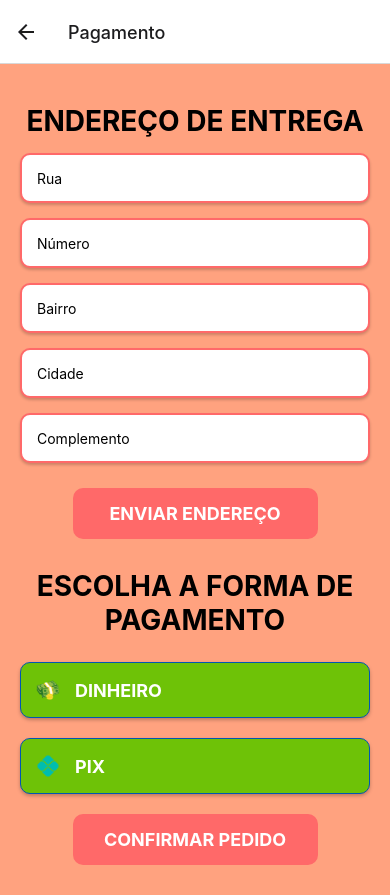
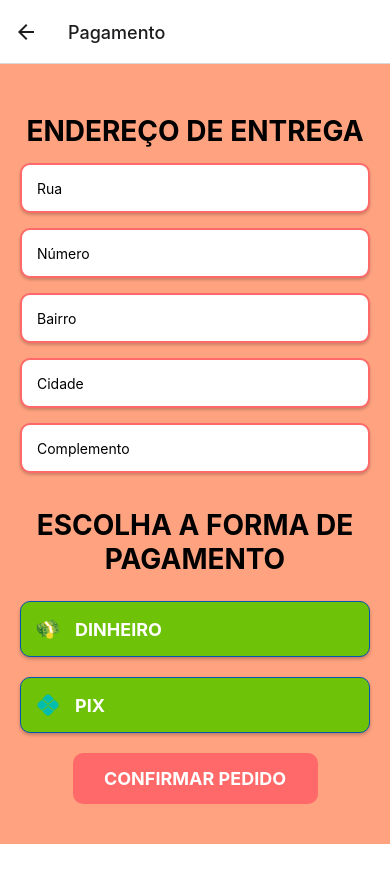
Before and after one commit to devgarciadiogo/solvere-tech, a React Native app: screen /Pagamento in a window 390 px wide. After the commit the page ends 844 px from the top, so only its background shows below. Built offline with nearby package versions, Linux system fonts and the light colour scheme.

Commit message:
v2.5.1
- Finalizando a tela de perfil e ajustando alguns detalhes

```diff
--- a/Cadastro.js
+++ b/Cadastro.js
@@ -39,7 +39,7 @@ const Cadastro = ({ navigation }) => {
       // Fazer a requisição POST para o backend usando Axios
       try {
         const response = await axios.post(
-          "http://192.168.0.92:3000/gravar",
+          "http://192.168.0.129:3000/gravar",
           dados,
           {
             headers: {
--- a/Login.js
+++ b/Login.js
@@ -1,21 +1,21 @@
 import React, { useState } from "react";
 import { StatusBar } from "expo-status-bar";
 import {
-  StyleSheet,
   Text,
   View,
   TextInput,
   Image,
   TouchableOpacity,
   Alert,
+  StyleSheet,
 } from "react-native";
 import axios from "axios";
-import AsyncStorage from "@react-native-async-storage/async-storage"; // Importa o AsyncStorage
+import AsyncStorage from "@react-native-async-storage/async-storage";
 
 export default function Login({ navigation }) {
   React.useLayoutEffect(() => {
     navigation.setOptions({
-      headerShown: false, // Esconde o cabeçalho da tela
+      headerShown: false,
     });
   }, [navigation]);
 
@@ -28,7 +28,7 @@ export default function Login({ navigation }) {
       return;
     }
     try {
-      const response = await axios.post("http://192.168.0.92:3000/login", {
+      const response = await axios.post("http://192.168.0.129:3000/login", {
         email,
         senha,
       });
@@ -37,31 +37,39 @@ export default function Login({ navigation }) {
 
       if (response.data.success) {
         Alert.alert("Login bem-sucedido!", response.data.message);
-
-        // Verifique se o userId está definido
         if (response.data.userId) {
-          try {
-            // Armazena o userId no AsyncStorage como string
           await AsyncStorage.setItem("userId", String(response.data.userId));
           console.log("User ID saved:", response.data.userId);
-          } catch (storageError) {
-            console.error("Erro ao salvar o userId:", storageError);
-          }
         } else {
           console.warn("userId não encontrado na resposta");
         }
-
-        // Navega para a tela de cardápio
         navigation.navigate("Cardapio");
       } else {
         Alert.alert("Erro", response.data.message);
       }
     } catch (error) {
       console.error("Erro na requisição:", error);
+
+      // Verifique a estrutura do erro
+      if (error.response) {
+        console.log("Status:", error.response.status);
+        console.log("Dados do erro:", error.response.data);
+      }
+
+      const errorMessage = error.response?.data?.message || "Erro desconhecido";
+
+      // Alert para login não encontrado
+      if (errorMessage === "Usuário não encontrado") {
+        Alert.alert(
+          "Erro",
+          "Login não encontrado. Por favor, faça seu cadastro."
+        );
+      } else {
         Alert.alert(
           "Erro",
           "Não foi possível realizar o login. Tente novamente mais tarde."
         );
+      }
     }
   };
 
@@ -76,7 +84,6 @@ export default function Login({ navigation }) {
       <Text style={styles.display1}>FAÇA SEU LOGIN</Text>
 
       <Text style={styles.display2}>EMAIL</Text>
-
       <TextInput
         style={styles.email}
         value={email}
@@ -119,101 +126,72 @@ export default function Login({ navigation }) {
     </View>
   );
 }
+
 const styles = StyleSheet.create({
   container: {
     flex: 1,
-    backgroundColor: "#FFA27F", //Altera a cor do background
-    marginTop: 20,
+    backgroundColor: "#FFA27F",
     justifyContent: "space-between",
+    paddingTop: 20,
   },
   display1: {
-    //Segunda linha de texto
-    marginLeft: 10, //Margem esquerda do texto
-    marginVertical: 20, // Adiciona mais espaço acima e abaixo do texto
+    marginVertical: 20,
     fontSize: 25,
-    textAlign: "center", //Centraliza o texto
+    textAlign: "center",
     fontWeight: "bold",
   },
   display2: {
-    //Label para email
     margin: 5,
-    marginLeft: 20, //Margem esquerda do texto
+    marginLeft: 20,
     fontSize: 22,
     fontWeight: "bold",
   },
   display3: {
-    //Label para senha
     margin: 5,
-    marginLeft: 20, //Margem esquerda do texto
+    marginLeft: 20,
     fontSize: 22,
     fontWeight: "bold",
   },
   email: {
-    //Caixa de texto para email
     marginVertical: 10,
-    marginTop: 2, //Margem da caixa de entrada para o label email
-    width: 370, //Largura da caixa de entrada
-    height: 40, //Altura da caixa de entrada
+    marginLeft: 20,
+    width: 370,
+    height: 40,
     backgroundColor: "#FFF",
-    borderEndWidth: 1,
-    marginLeft: 20, //Margem esquerda do texto
-    padding: 2, //Espaço para a entrada de dados e a borda
-    paddingLeft: 10,
+    padding: 10,
     placeholderTextColor: "rgba(0, 0, 0, 0.5)",
-    shadowColor: "#000",
-    shadowOffset: { width: 0, height: 2 },
-    shadowOpacity: 0.25,
-    shadowRadius: 3.84,
-    elevation: 5,
-    borderColor: "#FF0000", // Cor da borda
-    borderWidth: 1, // Largura da borda
+    borderColor: "#FF0000",
+    borderWidth: 1,
+    borderRadius: 5,
   },
   senha: {
-    //Caixa de texto para senha
     marginVertical: 10,
+    marginLeft: 20,
+    width: 370,
+    height: 40,
     backgroundColor: "#FFF",
-    height: 40,
-    borderEndWidth: 1,
-    marginLeft: 20, //Margem esquerda do texto
-    marginTop: 2, //Margem da primeira caixa de entrada para segunda
-    padding: 2, //Espaço entra a entrada de dados e a borda
-    paddingLeft: 10,
-    width: 370, //Aumente a largura da caixa de entrada
+    padding: 10,
     placeholderTextColor: "rgba(0, 0, 0, 0.5)",
-    shadowColor: "#000",
-    shadowOffset: { width: 0, height: 2 },
-    shadowOpacity: 0.25,
-    shadowRadius: 3.84,
-    elevation: 5,
-    borderColor: "#FF0000", // Cor da borda
-    borderWidth: 1, // Largura da borda
+    borderColor: "#FF0000",
+    borderWidth: 1,
+    borderRadius: 5,
   },
   imagem: {
-    // Configurações para a imagem
-    width: 200, //Largura
-    height: 200, //Altura
+    width: 200,
+    height: 200,
     marginVertical: 20,
-    marginTop: 5, //Margem da figura no topo para elemento anterior, caixa de entrada
     alignSelf: "center",
-    marginLeft: -10,
   },
   loginButton: {
     backgroundColor: "#FF6969",
-    borderWidth: 1, // Largura da borda
     padding: 15,
     borderRadius: 8,
     alignItems: "center",
     marginVertical: 20,
-    marginTop: 20,
     width: 200,
     alignSelf: "center",
-    shadowColor: "#000",
-    shadowOffset: { width: 0, height: 2 },
-    shadowOpacity: 0.25,
-    shadowRadius: 3.84,
-    elevation: 5,
-    borderColor: "#FF0000", // Cor da borda
-    borderWidth: 1, // Largura da borda
+    borderColor: "#FF0000",
+    borderWidth: 1,
   },
   loginButtonText: {
     color: "#000",
@@ -221,27 +199,19 @@ const styles = StyleSheet.create({
     fontWeight: "bold",
   },
   cadastroText: {
-    color: "#fff", // Cor do texto
+    color: "#fff",
     fontSize: 14,
     textAlign: "center",
-    marginVertical: 10, // Margem vertical para espaçamento
+    marginVertical: 10,
   },
   imagemLogo: {
-    width: 90, //Largura
-    height: 90, //Altura
-    marginVertical: 20,
-    marginTop: 30, //Margem da figura no topo para elemento anterior, caixa de entrada
+    width: 90,
+    height: 90,
     alignSelf: "center",
   },
   copy: {
     marginVertical: 20,
     textAlign: "center",
-    marginTop: 40,
     fontSize: 15,
   },
-  text: {
-    margin: 5,
-    marginBottom: 20,
-    fontSize: 14,
-  },
 });
--- a/Pagamento.js
+++ b/Pagamento.js
@@ -1,31 +1,46 @@
-import React, { useState } from 'react';
-import { Image, View, Text, TouchableOpacity, TextInput, StyleSheet } from 'react-native';
+import React, { useState } from "react";
+import {
+  Image,
+  View,
+  Text,
+  TouchableOpacity,
+  TextInput,
+  StyleSheet,
+} from "react-native";
 
 const Pagamento = ({ navigation }) => {
-  const [rua, setRua] = useState('');
-  const [numero, setNumero] = useState('');
-  const [bairro, setBairro] = useState('');
-  const [cidade, setCidade] = useState('');
-  const [complemento, setComplemento] = useState('');
-  const [metodoPagamento, setMetodoPagamento] = useState(''); // Estado para armazenar o método de pagamento
+  const [rua, setRua] = useState("");
+  const [numero, setNumero] = useState("");
+  const [bairro, setBairro] = useState("");
+  const [cidade, setCidade] = useState("");
+  const [complemento, setComplemento] = useState("");
+  const [metodoPagamento, setMetodoPagamento] = useState("");
 
   const handlePayment = (pagamentoMethod) => {
-    setMetodoPagamento(pagamentoMethod); // Armazena o método de pagamento escolhido
+    setMetodoPagamento(pagamentoMethod);
     alert(`Método de pagamento escolhido: ${pagamentoMethod}`);
-
-    if (pagamentoMethod === 'Pix') {
-        navigation.navigate('pixTela'); // Navega para a tela do QR Code
-    }
-};
+  };
 
   const handleConfirmOrder = () => {
-    alert(`Pedido confirmado!\nEndereço: ${rua}, ${numero}, ${bairro}, ${cidade}, ${complemento}\nMétodo de Pagamento: ${metodoPagamento}`);
-    navigation.navigate('AcompanheSeuPedido'); // Navega para a tela de acompanhamento do pedido
-  };
+    if (!rua || !numero || !bairro || !cidade || !metodoPagamento) {
+      alert(
+        "Por favor, preencha todos os campos e escolha um método de pagamento."
+      );
+      return;
+    }
 
+    alert(
+      `Pedido confirmado!\nEndereço: ${rua}, ${numero}, ${bairro}, ${cidade}, ${complemento}\nMétodo de Pagamento: ${metodoPagamento}`
+    );
 
-  const handleSubmit = () => {
-    alert(`Endereço enviado:\nRua: ${rua}\nNúmero: ${numero}\nBairro: ${bairro}\nCidade: ${cidade}\nComplemento: ${complemento}`);
+    // Navega para a tela do QR Code se o método de pagamento for Pix
+    if (metodoPagamento === "Pix") {
+      console.log("Navegando para a tela do QR Code");
+      navigation.navigate("PixTela"); // Altere para "PixTela"
+    } else {
+      console.log("Navegando para a tela de acompanhamento do pedido");
+      navigation.navigate("AcompanheSeuPedido");
+    }
   };
 
   return (
@@ -64,23 +79,31 @@ const Pagamento = ({ navigation }) => {
         onChangeText={setComplemento}
       />
 
-      <TouchableOpacity style={styles.submitButton} onPress={handleSubmit}>
-        <Text style={styles.buttonText}>ENVIAR ENDEREÇO</Text>
+      <Text style={styles.title}>ESCOLHA A FORMA DE PAGAMENTO</Text>
+
+      <TouchableOpacity
+        style={styles.button}
+        onPress={() => handlePayment("Dinheiro")}
+      >
+        <Image
+          source={require("./imagens/dinheiro.png")}
+          style={styles.image}
+        />
+        <Text style={[styles.buttonText, { marginLeft: 15 }]}>DINHEIRO</Text>
       </TouchableOpacity>
 
-      <Text style={styles.title}>ESCOLHA A FORMA DE PAGAMENTO</Text>
-
-      <TouchableOpacity style={styles.button} onPress={() => handlePayment('Dinheiro')}>
-        <Image source={require('./imagens/dinheiro.png')} style={styles.image} />
-        <Text style={[styles.buttonText, { marginLeft: 15 }]}>DINHEIRO</Text> {/* Adicionado marginLeft aqui */}
+      <TouchableOpacity
+        style={styles.button}
+        onPress={() => handlePayment("Pix")}
+      >
+        <Image source={require("./imagens/pix.png")} style={styles.image} />
+        <Text style={[styles.buttonText, { marginLeft: 15 }]}>PIX</Text>
       </TouchableOpacity>
 
-      <TouchableOpacity style={styles.button} onPress={() => handlePayment('Pix')}>
-        <Image source={require('./imagens/pix.png')} style={styles.image} />
-        <Text style={[styles.buttonText, { marginLeft: 15 }]}>PIX</Text> {/* Adicionado marginLeft aqui */}
-      </TouchableOpacity>
-
-      <TouchableOpacity style={styles.confirmButton} onPress={handleConfirmOrder}>
+      <TouchableOpacity
+        style={styles.confirmButton}
+        onPress={handleConfirmOrder}
+      >
         <Text style={styles.buttonText}>CONFIRMAR PEDIDO</Text>
       </TouchableOpacity>
     </View>
@@ -90,72 +113,63 @@ const Pagamento = ({ navigation }) => {
 const styles = StyleSheet.create({
   container: {
     flex: 1,
-    backgroundColor: '#FFA27F',
-    justifyContent: 'center',
-    alignItems: 'center',
+    backgroundColor: "#FFA27F",
+    justifyContent: "center",
+    alignItems: "center",
     padding: 20,
   },
   title: {
     fontSize: 28,
-    fontWeight: 'bold',
+    fontWeight: "bold",
     marginBottom: 15,
     marginTop: 20,
-    textAlign: 'center',
+    textAlign: "center",
   },
   input: {
     height: 50,
-    borderColor: '#FF6969',
-    borderWidth: 2, // Aumentar a largura da borda
-    borderRadius: 10, // Borda arredondada
+    borderColor: "#FF6969",
+    borderWidth: 2,
+    borderRadius: 10,
     paddingHorizontal: 15,
     marginBottom: 15,
-    width: '100%',
-    backgroundColor: '#FFFFFF', // Fundo branco para os inputs
+    width: "100%",
+    backgroundColor: "#FFFFFF",
     shadowColor: "#000",
     shadowOffset: { width: 0, height: 2 },
     shadowOpacity: 0.2,
     shadowRadius: 3,
-    elevation: 2, // Sombras para Android
+    elevation: 2,
   },
   button: {
-    backgroundColor: '#6EC207',
+    backgroundColor: "#6EC207",
     borderWidth: 1,
-    borderColor: '#0056b3',
+    borderColor: "#0056b3",
     padding: 15,
     borderRadius: 10,
-    alignItems: 'center',
+    alignItems: "center",
     marginVertical: 10,
-    width: '100%',
-    alignSelf: 'center',
+    width: "100%",
+    alignSelf: "center",
     shadowColor: "#000",
     shadowOffset: { width: 0, height: 2 },
     shadowOpacity: 0.25,
     shadowRadius: 3.84,
     elevation: 5,
-    flexDirection: 'row',
+    flexDirection: "row",
   },
-  submitButton: {
-    backgroundColor: '#FF6969',
+  confirmButton: {
+    backgroundColor: "#FF6969",
     padding: 15,
     borderRadius: 10,
-    alignItems: 'center',
+    alignItems: "center",
     marginVertical: 10,
-    width: '70%',
-    alignSelf: 'center',
-  },
-  confirmButton: {
-    backgroundColor: '#FF6969', // Cor do botão de confirmar pedido
-    padding: 15,
-    borderRadius: 10,
-    alignItems: 'center',
-    marginVertical: 10,
-    width: '70%',
-    alignSelf: 'center',
+    width: "70%",
+    alignSelf: "center",
   },
   buttonText: {
-    color: '#FFFFFF',
+    color: "#FFFFFF",
     fontSize: 18,
-    fontWeight: 'bold',
+    fontWeight: "bold",
   },
   image: {
     width: 24,
--- a/Perfil.js
+++ b/Perfil.js
@@ -8,6 +8,7 @@ import {
   Button,
   Alert,
   ActivityIndicator,
+  TouchableOpacity,
 } from "react-native";
 import { useNavigation } from "@react-navigation/native";
 import AsyncStorage from "@react-native-async-storage/async-storage";
@@ -16,50 +17,45 @@ const Perfil = ({ userId }) => {
   const navigation = useNavigation();
   const [userData, setUserData] = useState(null);
   const [name, setName] = useState("");
+  const [telefone, setTelefone] = useState("");
   const [email, setEmail] = useState("");
+  const [senha, setSenha] = useState("");
+  const [isPasswordVisible, setIsPasswordVisible] = useState(false);
   const [isLoading, setIsLoading] = useState(false);
 
-  // Função para recuperar o ID do usuário do AsyncStorage
   const retrieveUserId = async () => {
     try {
       const storedUserId = await AsyncStorage.getItem("userId");
-      console.log("storedUserId:", storedUserId);
       if (storedUserId) {
-        fetchUserData(storedUserId); // Chama a função para buscar dados do usuário
+        fetchUserData(storedUserId);
       }
     } catch (error) {
-      console.error("Erro ao obter ID do usuário:", error);
       Alert.alert("Erro", "Não foi possível carregar o ID do usuário.");
     }
   };
 
   useEffect(() => {
     if (userId) {
-      fetchUserData(userId); // Se userId é passado como prop
+      fetchUserData(userId);
     } else {
-      retrieveUserId(); // Se não, tenta obter do AsyncStorage
+      retrieveUserId();
     }
   }, [userId]);
 
   const fetchUserData = async (id) => {
     try {
       setIsLoading(true);
-      console.log("Buscando dados para o ID:", id);
-
-      const response = await fetch(`http://localhost:3000/api/pessoas/${id}`); // Lembre-se de ajustar a URL para produção
-
-      if (!response.ok) {
-        throw new Error("Falha ao buscar dados do usuário");
-      }
-
+      const response = await fetch(`http://localhost:3000/api/pessoas/${id}`);
+      if (!response.ok) throw new Error("Falha ao buscar dados do usuário");
       const data = await response.json();
       if (data) {
         setUserData(data);
-        setName(data.name);
-        setEmail(data.email);
+        setName(data.nome || "");
+        setTelefone(data.telefone || "");
+        setEmail(data.email || "");
+        setSenha(data.senha || "");
       }
     } catch (error) {
-      console.error("Erro ao buscar dados:", error);
       Alert.alert("Erro", "Não foi possível carregar os dados do usuário.");
     } finally {
       setIsLoading(false);
@@ -76,18 +72,17 @@ const Perfil = ({ userId }) => {
           headers: {
             "Content-Type": "application/json",
           },
-          body: JSON.stringify({ name, email }),
+          body: JSON.stringify({ nome: name, telefone, email, senha }),
         }
       );
 
       if (response.ok) {
         Alert.alert("Sucesso", "Dados atualizados com sucesso!");
-        fetchUserData(userData.id); // Atualiza os dados do usuário
+        fetchUserData(userData.id);
       } else {
         Alert.alert("Erro", "Falha ao atualizar os dados.");
       }
     } catch (error) {
-      console.error("Erro ao atualizar dados:", error);
       Alert.alert("Erro", "Não foi possível atualizar os dados.");
     } finally {
       setIsLoading(false);
@@ -95,14 +90,6 @@ const Perfil = ({ userId }) => {
   };
 
   const deleteUserAccount = async () => {
-    Alert.alert("Confirmação", "Tem certeza que deseja deletar sua conta?", [
-      {
-        text: "Cancelar",
-        style: "cancel",
-      },
-      {
-        text: "Deletar",
-        onPress: async () => {
     try {
       setIsLoading(true);
       const response = await fetch(
@@ -114,20 +101,21 @@ const Perfil = ({ userId }) => {
 
       if (response.ok) {
         Alert.alert("Sucesso", "Conta deletada com sucesso!");
+        // Limpa o AsyncStorage e navega para a tela de login
         await AsyncStorage.removeItem("userId");
         navigation.navigate("Login");
       } else {
         Alert.alert("Erro", "Falha ao deletar a conta.");
       }
     } catch (error) {
-            console.error("Erro ao deletar conta:", error);
       Alert.alert("Erro", "Não foi possível deletar a conta.");
     } finally {
       setIsLoading(false);
     }
-        },
-      },
-    ]);
+  };
+
+  const togglePasswordVisibility = () => {
+    setIsPasswordVisible(!isPasswordVisible);
   };
 
   if (isLoading) {
@@ -135,7 +123,7 @@ const Perfil = ({ userId }) => {
   }
 
   if (!userData) {
-    return <Text>Carregando...</Text>; // Exibe um texto enquanto os dados estão sendo carregados
+    return <Text>Carregando...</Text>;
   }
 
   return (
@@ -151,13 +139,41 @@ const Perfil = ({ userId }) => {
         />
         <TextInput
           style={styles.input}
+          value={telefone}
+          onChangeText={setTelefone}
+          placeholder="Telefone"
+          keyboardType="phone-pad"
+        />
+        <TextInput
+          style={styles.input}
           value={email}
           onChangeText={setEmail}
           placeholder="Email"
           keyboardType="email-address"
         />
-        <Button title="Atualizar Dados" onPress={updateUserData} />
-        <Button title="Deletar Conta" onPress={deleteUserAccount} color="red" />
+        <View style={styles.passwordContainer}>
+          <TextInput
+            style={styles.input}
+            value={senha}
+            onChangeText={setSenha}
+            placeholder="Senha"
+            secureTextEntry={!isPasswordVisible}
+          />
+          <TouchableOpacity onPress={togglePasswordVisibility}>
+            <Text style={styles.toggleText}>
+              {isPasswordVisible ? "Ocultar" : "Mostrar"}
+            </Text>
+          </TouchableOpacity>
+        </View>
+        <TouchableOpacity style={styles.button} onPress={updateUserData}>
+          <Text style={styles.buttonText}>Atualizar Dados</Text>
+        </TouchableOpacity>
+        <TouchableOpacity
+          style={[styles.button, styles.deleteButton]}
+          onPress={deleteUserAccount}
+        >
+          <Text style={styles.buttonText}>Deletar Conta</Text>
+        </TouchableOpacity>
       </View>
     </View>
   );
@@ -179,20 +195,44 @@ const styles = StyleSheet.create({
   infoContainer: {
     backgroundColor: "#fff",
     borderRadius: 10,
-    padding: 15,
+    padding: 20,
     shadowColor: "#000",
     shadowOffset: { width: 0, height: 2 },
-    shadowOpacity: 0.2,
+    shadowOpacity: 0.3,
     shadowRadius: 5,
     elevation: 3,
   },
   input: {
-    height: 40,
+    height: 50,
     borderColor: "#ccc",
     borderWidth: 1,
     borderRadius: 5,
     marginVertical: 10,
-    paddingHorizontal: 10,
+    paddingHorizontal: 15,
+    fontSize: 16,
+  },
+  passwordContainer: {
+    flexDirection: "row",
+    alignItems: "center",
+  },
+  toggleText: {
+    color: "#007AFF",
+    marginLeft: 10,
+  },
+  button: {
+    backgroundColor: "#6EC207",
+    borderRadius: 5,
+    paddingVertical: 15,
+    alignItems: "center",
+    marginVertical: 10,
+  },
+  buttonText: {
+    color: "#fff",
+    fontSize: 16,
+    fontWeight: "bold",
+  },
+  deleteButton: {
+    backgroundColor: "red",
   },
 });
 
```
Lines whose indentation alone changed are shown as unchanged.
